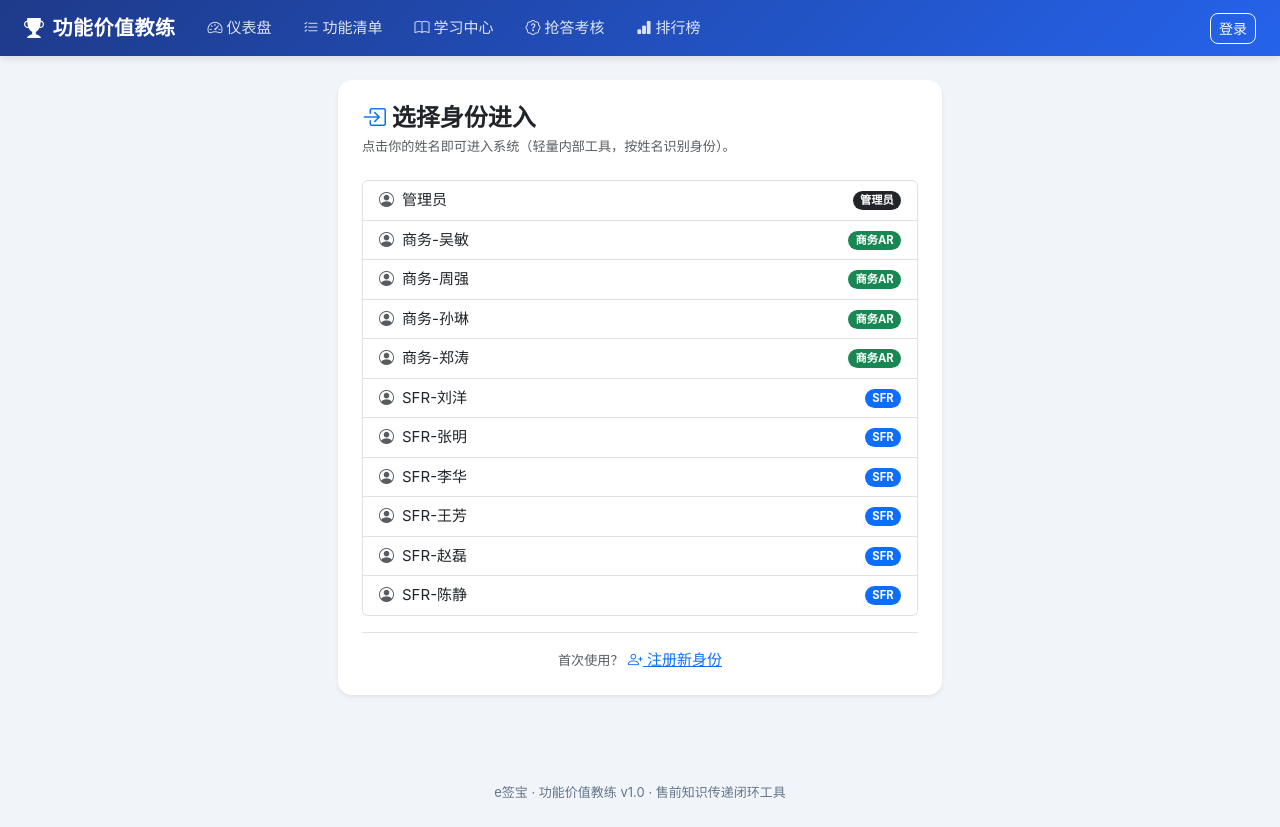
After one commit to cg991107-sudo/esign-feature-coach, a Flask app: page /login in a window 1280 px wide. The commit adds this page. Run offline with Flask 3, Linux system fonts and the light colour scheme; data comes from the database, SQL or seed files in the repository.

Commit message:
权限隔离：首次自助注册 + 用户管理仅管理员可见
- 新增 /login 登录页：列出已注册用户点击进入；未登录访问任何页均跳转至此
- 新增 /register 自助注册：填写姓名+身份(SFR/商务AR)，提交即登录；管理员不在此注册
- 新增 /logout 退出登录
- 新增 /users/<uid>/role（仅管理员）：修改用户身份，解决'选错身份找管理员改'
- /users、/users/add、/users/<uid>/delete 加 @require_role('admin') 保护
- require_login 重定向目标由 /users 改为 /login
- 首页/功能清单/排行榜/抢答详情加 @require_login
- base.html：用户管理导航仅管理员可见；顶栏'切换/选择用户'改为'退出/登录'
- users.html：改为管理员专属，每行带'修改身份'下拉；删除本人账号时拦截

```diff
--- a/app.py
+++ b/app.py
@@ -168,8 +168,7 @@ def require_login(fn):
     @wraps(fn)
     def wrapper(*args, **kwargs):
         if not session.get("uid"):
-            flash("请先选择当前用户", "warning")
-            return redirect(url_for("users_page"))
+            return redirect(url_for("login_page"))
         return fn(*args, **kwargs)
     return wrapper
 
@@ -203,9 +202,66 @@ def stats():
                 share_rate=round(shared / total * 100, 1) if total else 0)
 
 
+# ---------- 路由：登录 / 注册 / 退出 ----------
+
+@app.route("/login")
+def login_page():
+    """登录页：列出已注册用户，点击即以此身份进入；新用户点下方去注册。"""
+    if session.get("uid"):
+        return redirect(url_for("index"))
+    db = get_db()
+    users = db.execute("SELECT * FROM users ORDER BY role, name").fetchall()
+    return render_template("login.html", users=users)
+
+
+@app.route("/users/<int:uid>/switch")
+def switch_user(uid):
+    """登录页点击某用户即以此身份进入（轻量内部工具，按名识别身份）。"""
+    session["uid"] = uid
+    db = get_db()
+    u = db.execute("SELECT * FROM users WHERE id=?", (uid,)).fetchone()
+    if u:
+        flash(f"已登录：{u['name']}", "info")
+    return redirect(url_for("index"))
+
+
+@app.route("/register", methods=["GET", "POST"])
+def register_page():
+    """首次使用：自助注册，填写姓名 + 身份（SFR / 商务AR）。"""
+    if session.get("uid"):
+        return redirect(url_for("index"))
+    if request.method == "POST":
+        name = request.form.get("name", "").strip()
+        role = request.form.get("role", "business")
+        if not name:
+            flash("请输入姓名", "danger")
+            return redirect(url_for("register_page"))
+        if role not in ("sfr", "business"):
+            role = "business"
+        db = get_db()
+        try:
+            cur = db.execute("INSERT INTO users(name,role) VALUES(?,?)", (name, role))
+            db.commit()
+            uid = cur.lastrowid
+            session["uid"] = uid
+            flash(f"注册成功，欢迎 {name}！如身份选错，可联系管理员修改。", "success")
+            return redirect(url_for("index"))
+        except sqlite3.IntegrityError:
+            flash("该姓名已注册，请直接登录或换一个姓名", "danger")
+            return redirect(url_for("register_page"))
+    return render_template("register.html")
+
+
+@app.route("/logout")
+def logout():
+    session.clear()
+    return redirect(url_for("login_page"))
+
+
 # ---------- 路由：仪表盘 ----------
 
 @app.route("/")
+@require_login
 def index():
     u = current_user()
     s = stats()
@@ -236,9 +292,10 @@ def index():
                            my_learned=my_learned, ranking=ranking)
 
 
-# ---------- 路由：用户管理 ----------
+# ---------- 路由：用户管理（仅管理员） ----------
 
 @app.route("/users")
+@require_role("admin")
 def users_page():
     db = get_db()
     users = db.execute("SELECT * FROM users ORDER BY role, name").fetchall()
@@ -246,12 +303,15 @@ def users_page():
 
 
 @app.route("/users/add", methods=["POST"])
+@require_role("admin")
 def add_user():
     name = request.form.get("name", "").strip()
     role = request.form.get("role", "business")
     if not name:
         flash("请输入姓名", "danger")
         return redirect(url_for("users_page"))
+    if role not in ("sfr", "business", "admin"):
+        role = "business"
     db = get_db()
     try:
         db.execute("INSERT INTO users(name,role) VALUES(?,?)", (name, role))
@@ -262,19 +322,33 @@ def add_user():
     return redirect(url_for("users_page"))
 
 
-@app.route("/users/<int:uid>/switch")
-def switch_user(uid):
-    session["uid"] = uid
+@app.route("/users/<int:uid>/role", methods=["POST"])
+@require_role("admin")
+def change_role(uid):
+    """管理员修改用户身份（SFR/商务AR/管理员）。用户自己选错身份时由管理员在此纠正。"""
+    new_role = request.form.get("role", "").strip()
+    if new_role not in ("sfr", "business", "admin"):
+        flash("非法身份", "danger")
+        return redirect(url_for("users_page"))
     db = get_db()
-    u = db.execute("SELECT * FROM users WHERE id=?", (uid,)).fetchone()
-    if u:
-        flash(f"已切换为：{u['name']}", "info")
-    return redirect(url_for("index"))
+    target = db.execute("SELECT * FROM users WHERE id=?", (uid,)).fetchone()
+    if not target:
+        flash("用户不存在", "danger")
+        return redirect(url_for("users_page"))
+    db.execute("UPDATE users SET role=? WHERE id=?", (new_role, uid))
+    db.commit()
+    flash(f"已将 {target['name']} 的身份修改为 {('SFR' if new_role=='sfr' else '商务AR' if new_role=='business' else '管理员')}", "success")
+    return redirect(url_for("users_page"))
 
 
 @app.route("/users/<int:uid>/delete")
+@require_role("admin")
 def delete_user(uid):
     db = get_db()
+    # 防止管理员删掉自己导致无人可管理
+    if uid == session.get("uid"):
+        flash("不能删除当前登录的管理员账号", "danger")
+        return redirect(url_for("users_page"))
     # 先清理所有关联数据，避免外键约束报错
     db.execute("DELETE FROM answers WHERE user_id=?", (uid,))
     db.execute("DELETE FROM answers WHERE quiz_id IN (SELECT id FROM quizzes WHERE sfr_id=?)", (uid,))
@@ -290,6 +364,7 @@ def delete_user(uid):
 # ---------- 路由：功能清单 ----------
 
 @app.route("/features")
+@require_login
 def features_page():
     db = get_db()
     u = current_user()
@@ -734,6 +809,7 @@ def quiz_answer(qid):
 
 
 @app.route("/quiz/<int:qid>")
+@require_login
 def quiz_detail(qid):
     db = get_db()
     u = current_user()
@@ -805,6 +881,7 @@ def quiz_close(qid):
 # ---------- 路由：排行榜 ----------
 
 @app.route("/ranking")
+@require_login
 def ranking_page():
     db = get_db()
     # 积分榜
--- a/templates/base.html
+++ b/templates/base.html
@@ -72,17 +72,19 @@
           <li class="nav-item"><a class="nav-link px-3" href="{{url_for('learn_page')}}"><i class="bi bi-book"></i> 学习中心</a></li>
           <li class="nav-item"><a class="nav-link px-3" href="{{url_for('quiz_page')}}"><i class="bi bi-patch-question"></i> 抢答考核</a></li>
           <li class="nav-item"><a class="nav-link px-3" href="{{url_for('ranking_page')}}"><i class="bi bi-bar-chart-fill"></i> 排行榜</a></li>
-          <li class="nav-item"><a class="nav-link px-3" href="{{url_for('users_page')}}"><i class="bi bi-people"></i> 用户管理</a></li>
+          {% if u and u.role=='admin' %}
+          <li class="nav-item"><a class="nav-link px-3" href="{{url_for('users_page')}}"><i class="bi bi-shield-lock"></i> 用户管理</a></li>
+          {% endif %}
         </ul>
         {% if u %}
         <div class="d-flex align-items-center gap-3">
           <span class="user-badge"><i class="bi bi-person-circle"></i> {{u.name}}
-            {% if u.role=='sfr' %}· SFR{% elif u.role=='business' %}· 商务{% else %}· 管理员{% endif %}
+            {% if u.role=='sfr' %}· SFR{% elif u.role=='business' %}· 商务AR{% else %}· 管理员{% endif %}
           </span>
-          <a href="{{url_for('users_page')}}" class="btn btn-sm btn-outline-light">切换</a>
+          <a href="{{url_for('logout')}}" class="btn btn-sm btn-outline-light">退出</a>
         </div>
         {% else %}
-        <a href="{{url_for('users_page')}}" class="btn btn-sm btn-outline-light">选择用户</a>
+        <a href="{{url_for('login_page')}}" class="btn btn-sm btn-outline-light">登录</a>
         {% endif %}
       </div>
     </div>
--- /dev/null
+++ b/templates/login.html
@@ -0,0 +1,34 @@
+{% extends "base.html" %}
+{% block title %}登录{% endblock %}
+{% block content %}
+<div class="row justify-content-center">
+  <div class="col-md-7 col-lg-6">
+    <div class="card shadow-sm">
+      <div class="card-body p-4">
+        <h4 class="fw-bold mb-1"><i class="bi bi-box-arrow-in-right text-primary"></i> 选择身份进入</h4>
+        <p class="text-muted small mb-4">点击你的姓名即可进入系统（轻量内部工具，按姓名识别身份）。</p>
+
+        {% if users %}
+        <div class="list-group mb-3">
+          {% for usr in users %}
+          <a href="{{url_for('switch_user',uid=usr.id)}}" class="list-group-item list-group-item-action d-flex justify-content-between align-items-center">
+            <span><i class="bi bi-person-circle me-2 text-muted"></i>{{usr.name}}</span>
+            {% if usr.role=='sfr' %}<span class="badge bg-primary rounded-pill">SFR</span>
+            {% elif usr.role=='business' %}<span class="badge bg-success rounded-pill">商务AR</span>
+            {% else %}<span class="badge bg-dark rounded-pill">管理员</span>{% endif %}
+          </a>
+          {% endfor %}
+        </div>
+        {% else %}
+        <div class="alert alert-warning">还没有注册用户，请先注册。</div>
+        {% endif %}
+
+        <div class="text-center border-top pt-3">
+          <span class="text-muted small">首次使用？</span>
+          <a href="{{url_for('register_page')}}"><i class="bi bi-person-plus"></i> 注册新身份</a>
+        </div>
+      </div>
+    </div>
+  </div>
+</div>
+{% endblock %}
```
Also changed, not shown: templates/register.html (added, +33 -0 lines), templates/users.html (+17 -12 lines).
